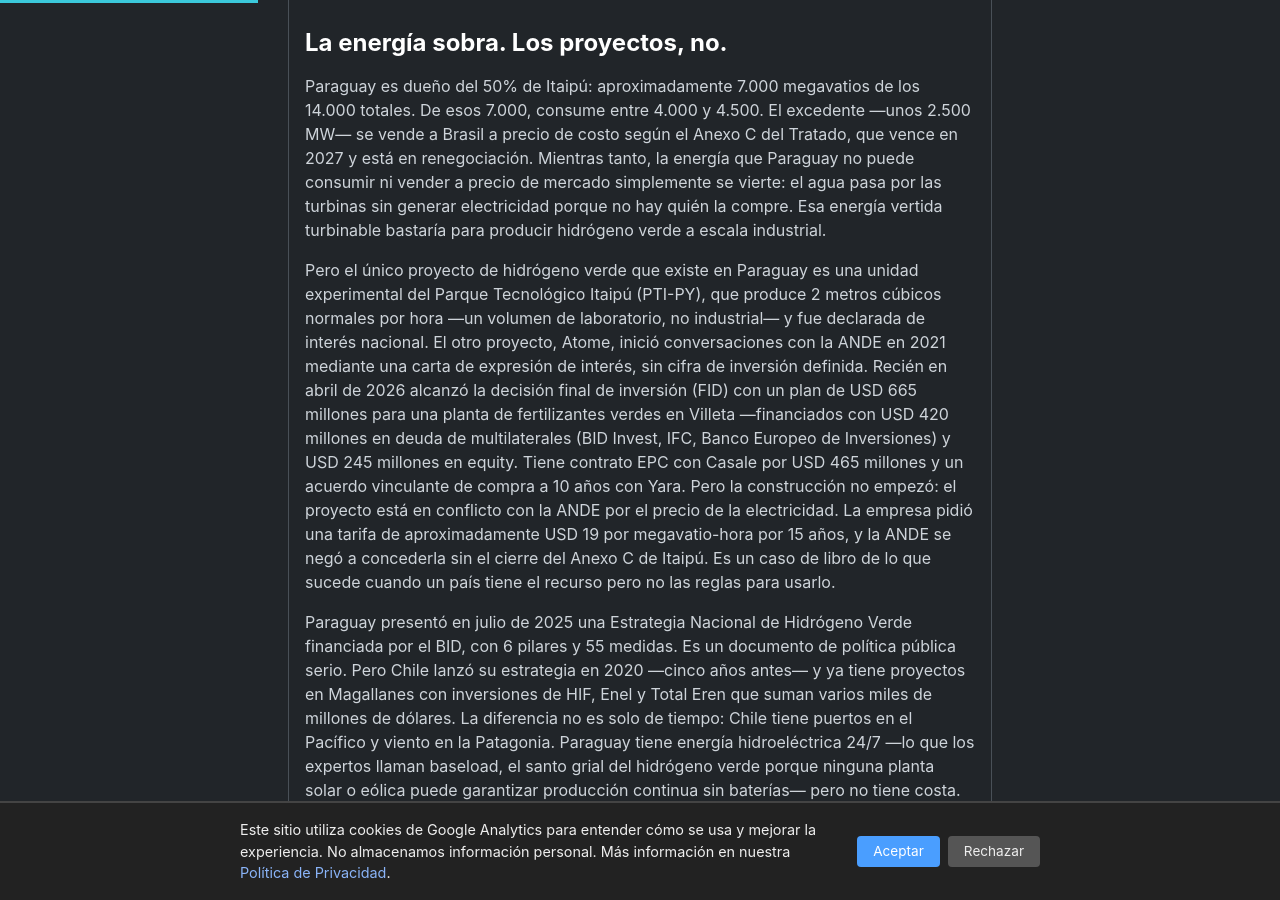
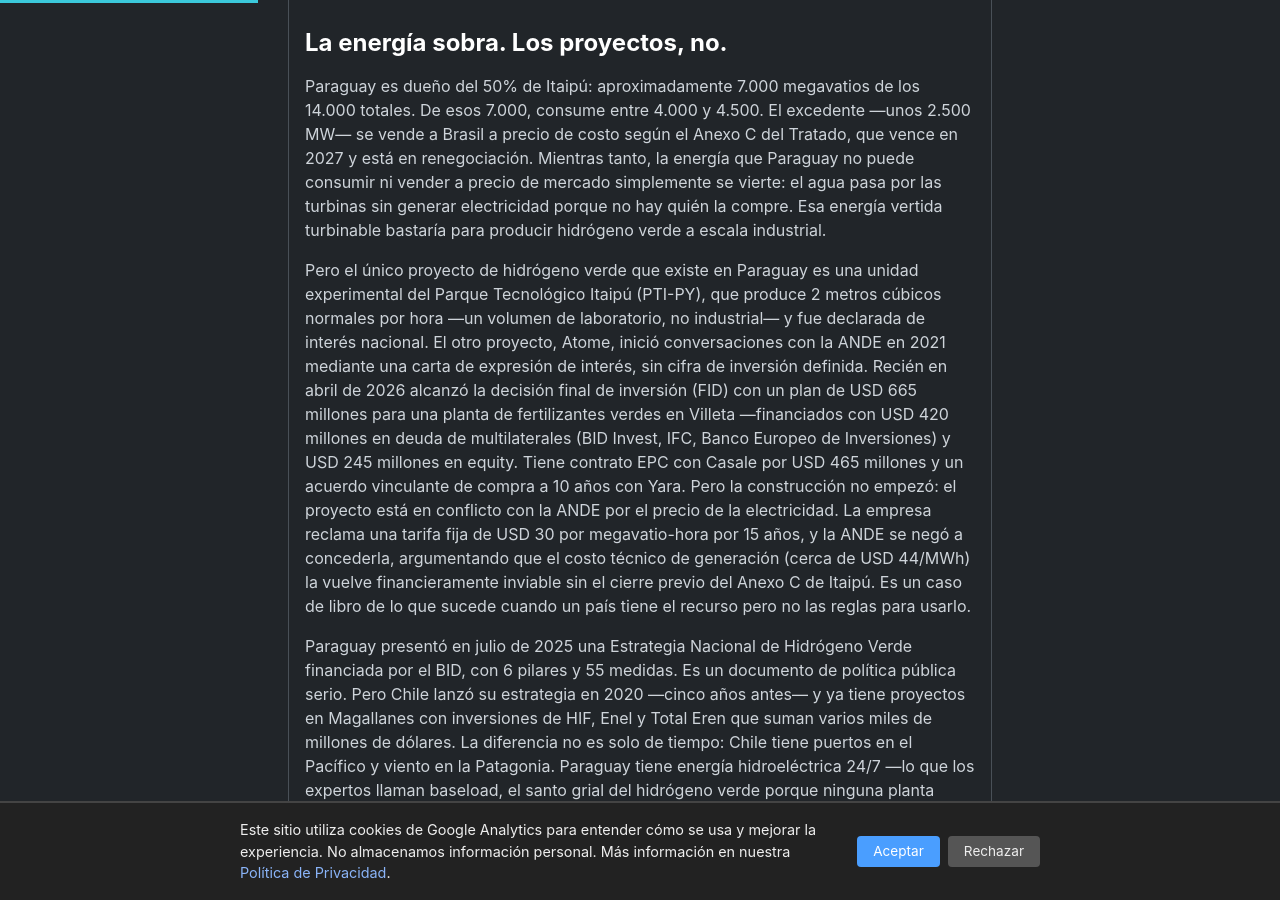
Before and after one commit to miravosqueinteresante/muchotexto.net, a Jekyll site: the page built from _posts/2026-07-27-hidrogeno-verde-paraguay.md, in a window 1280 px wide and 900 px high, scrolled down 769 px. Built offline with Jekyll 4.4.1, drawn with Linux system fonts in a browser that asks for light colours.

Commit message:
fix: Atome tariff USD 19->30/MWh (confirmed by ABC Color + CEO James Spalding) with ANDE cost context

```diff
--- a/_posts/2026-07-27-hidrogeno-verde-paraguay.md
+++ b/_posts/2026-07-27-hidrogeno-verde-paraguay.md
@@ -14,7 +14,7 @@
 
 Paraguay es dueño del 50% de Itaipú: aproximadamente 7.000 megavatios de los 14.000 totales. De esos 7.000, consume entre 4.000 y 4.500. El excedente —unos 2.500 MW— se vende a Brasil a precio de costo según el Anexo C del Tratado, que vence en 2027 y está en renegociación. Mientras tanto, la energía que Paraguay no puede consumir ni vender a precio de mercado simplemente se vierte: el agua pasa por las turbinas sin generar electricidad porque no hay quién la compre. Esa energía vertida turbinable bastaría para producir hidrógeno verde a escala industrial.
 
-Pero el único proyecto de hidrógeno verde que existe en Paraguay es una unidad experimental del Parque Tecnológico Itaipú (PTI-PY), que produce 2 metros cúbicos normales por hora —un volumen de laboratorio, no industrial— y fue declarada de interés nacional. El otro proyecto, Atome, inició conversaciones con la ANDE en 2021 mediante una carta de expresión de interés, sin cifra de inversión definida. Recién en abril de 2026 alcanzó la decisión final de inversión (FID) con un plan de USD 665 millones para una planta de fertilizantes verdes en Villeta —financiados con USD 420 millones en deuda de multilaterales (BID Invest, IFC, Banco Europeo de Inversiones) y USD 245 millones en equity. Tiene contrato EPC con Casale por USD 465 millones y un acuerdo vinculante de compra a 10 años con Yara. Pero la construcción no empezó: el proyecto está en conflicto con la ANDE por el precio de la electricidad. La empresa pidió una tarifa de aproximadamente USD 19 por megavatio-hora por 15 años, y la ANDE se negó a concederla sin el cierre del Anexo C de Itaipú. Es un caso de libro de lo que sucede cuando un país tiene el recurso pero no las reglas para usarlo.
+Pero el único proyecto de hidrógeno verde que existe en Paraguay es una unidad experimental del Parque Tecnológico Itaipú (PTI-PY), que produce 2 metros cúbicos normales por hora —un volumen de laboratorio, no industrial— y fue declarada de interés nacional. El otro proyecto, Atome, inició conversaciones con la ANDE en 2021 mediante una carta de expresión de interés, sin cifra de inversión definida. Recién en abril de 2026 alcanzó la decisión final de inversión (FID) con un plan de USD 665 millones para una planta de fertilizantes verdes en Villeta —financiados con USD 420 millones en deuda de multilaterales (BID Invest, IFC, Banco Europeo de Inversiones) y USD 245 millones en equity. Tiene contrato EPC con Casale por USD 465 millones y un acuerdo vinculante de compra a 10 años con Yara. Pero la construcción no empezó: el proyecto está en conflicto con la ANDE por el precio de la electricidad. La empresa reclama una tarifa fija de USD 30 por megavatio-hora por 15 años, y la ANDE se negó a concederla, argumentando que el costo técnico de generación (cerca de USD 44/MWh) la vuelve financieramente inviable sin el cierre previo del Anexo C de Itaipú. Es un caso de libro de lo que sucede cuando un país tiene el recurso pero no las reglas para usarlo.
 
 Paraguay presentó en julio de 2025 una Estrategia Nacional de Hidrógeno Verde financiada por el BID, con 6 pilares y 55 medidas. Es un documento de política pública serio. Pero Chile lanzó su estrategia en 2020 —cinco años antes— y ya tiene proyectos en Magallanes con inversiones de HIF, Enel y Total Eren que suman varios miles de millones de dólares. La diferencia no es solo de tiempo: Chile tiene puertos en el Pacífico y viento en la Patagonia. Paraguay tiene energía hidroeléctrica 24/7 —lo que los expertos llaman baseload, el santo grial del hidrógeno verde porque ninguna planta solar o eólica puede garantizar producción continua sin baterías— pero no tiene costa.
 
```
